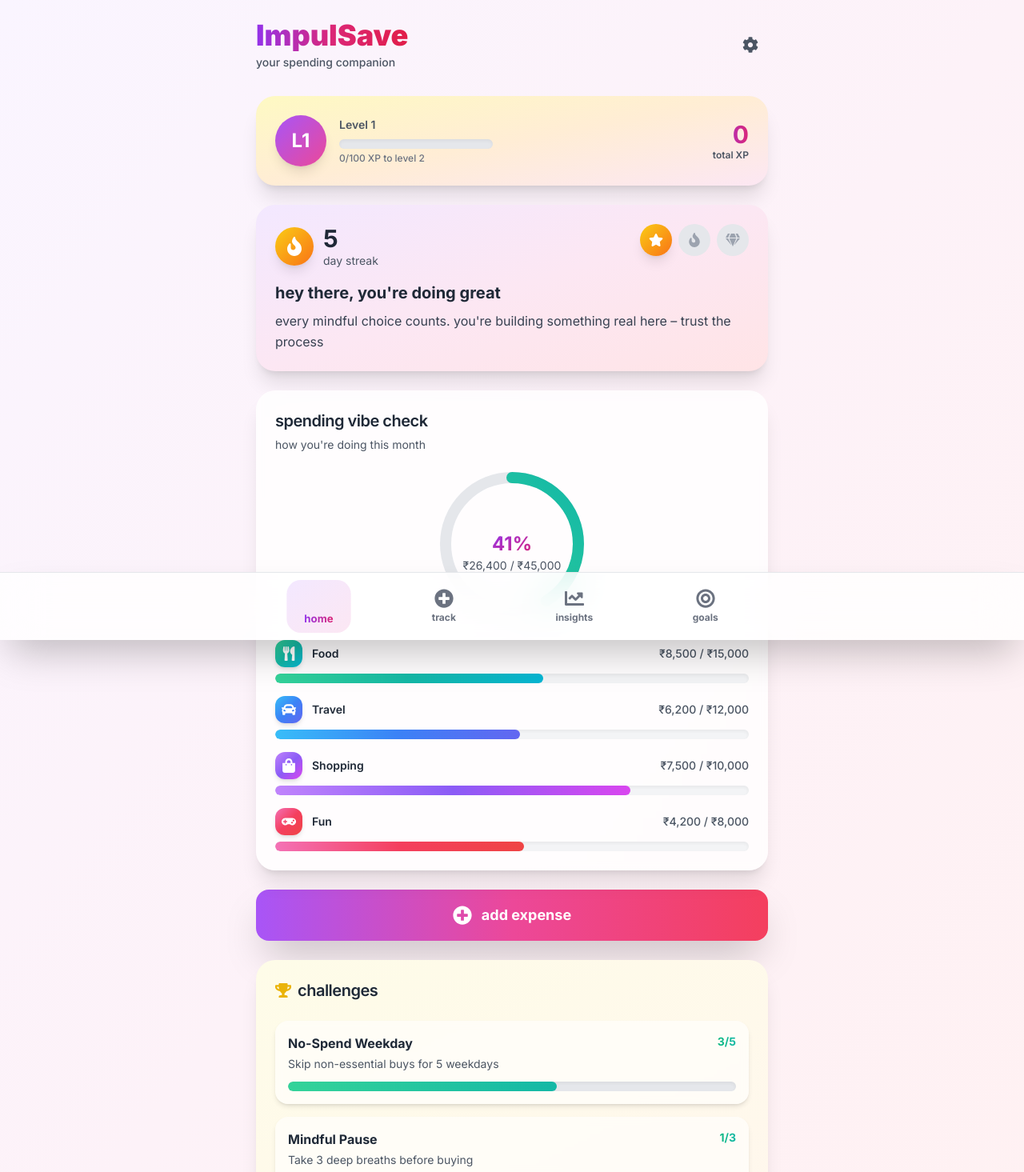
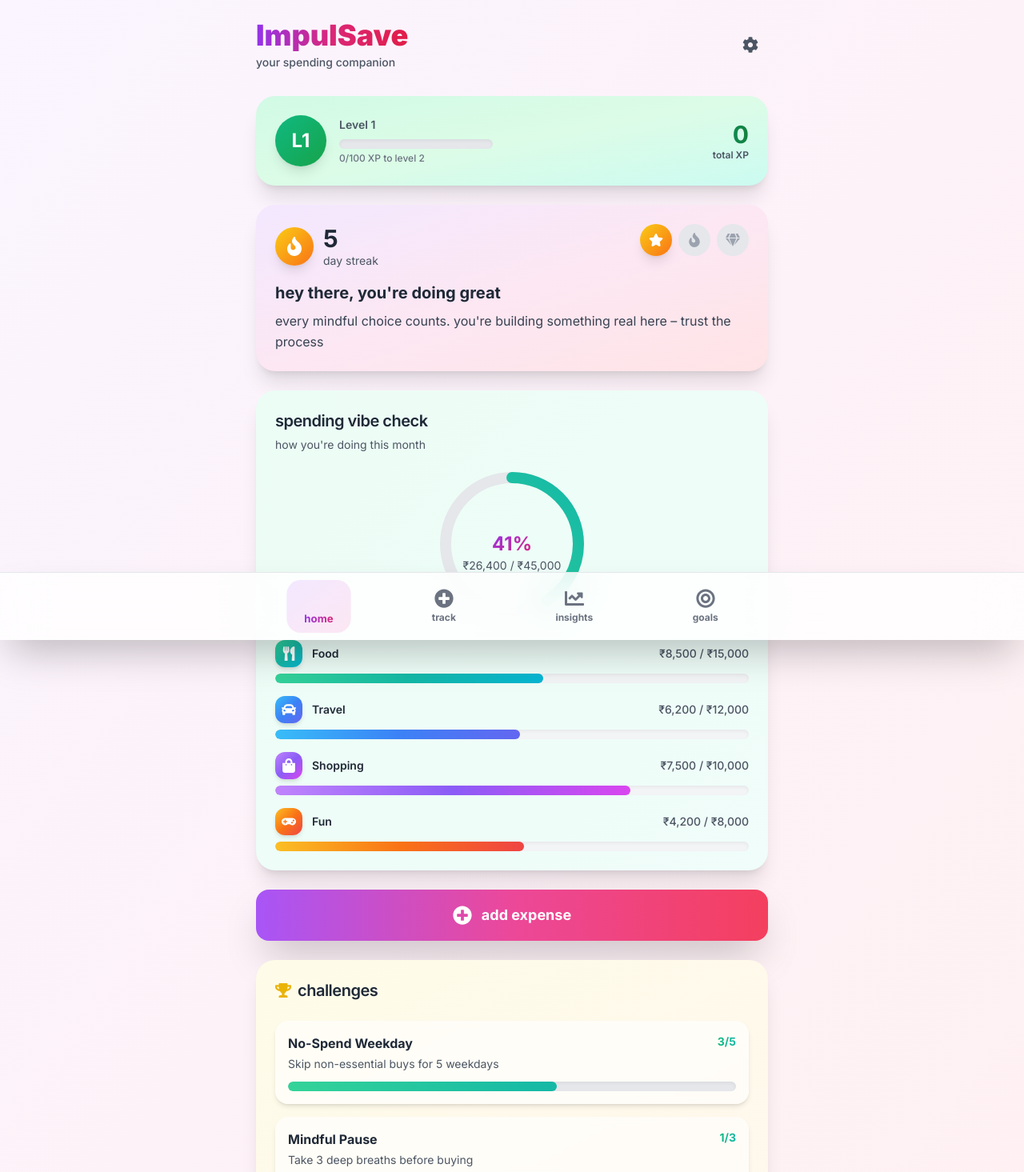
Before and after one commit to Lyzr-Apps/mindful-money-super-spark, a Next.js app: page / in a window 1280 px wide. Shown: the top 1465 px of the page at 80% size. Built offline with nearby package versions, Linux system fonts and the light colour scheme.

Commit message:
feat: added green shades to finance and savings-related elements across the app

```diff
--- a/app/page.tsx
+++ b/app/page.tsx
@@ -160,7 +160,7 @@ const CATEGORIES = [
   { id: 'food', name: 'Food', icon: FaUtensils, gradient: 'from-emerald-400 via-teal-500 to-cyan-500' },
   { id: 'travel', name: 'Travel', icon: FaCar, gradient: 'from-sky-400 via-blue-500 to-indigo-500' },
   { id: 'shopping', name: 'Shopping', icon: FaShoppingBag, gradient: 'from-purple-400 via-violet-500 to-fuchsia-500' },
-  { id: 'entertainment', name: 'Fun', icon: FaGamepad, gradient: 'from-pink-400 via-rose-500 to-red-500' }
+  { id: 'entertainment', name: 'Fun', icon: FaGamepad, gradient: 'from-amber-400 via-orange-500 to-red-500' }
 ]
 
 const MOODS: Array<{ id: Mood; icon: any; label: string; color: string }> = [
@@ -174,8 +174,8 @@ const MOODS: Array<{ id: Mood; icon: any; label: string; color: string }> = [
 const BADGES: Badge[] = [
   { id: '1', name: 'First Steps', icon: FaStar, color: 'from-yellow-400 to-orange-500', unlocked: true, description: 'Logged your first expense', xp: 50 },
   { id: '2', name: 'Week Warrior', icon: FaFire, color: 'from-orange-400 to-red-500', unlocked: false, description: '7 days of tracking', xp: 100 },
-  { id: '3', name: 'Budget Boss', icon: FaGem, color: 'from-purple-400 to-pink-500', unlocked: false, description: 'Stayed within budget for a month', xp: 200 },
-  { id: '4', name: 'Savings Star', icon: FaRocket, color: 'from-blue-400 to-cyan-500', unlocked: false, description: 'Reached your first savings goal', xp: 150 },
+  { id: '3', name: 'Budget Boss', icon: FaGem, color: 'from-emerald-400 to-green-500', unlocked: false, description: 'Stayed within budget for a month', xp: 200 },
+  { id: '4', name: 'Savings Star', icon: FaRocket, color: 'from-emerald-400 via-green-500 to-teal-500', unlocked: false, description: 'Reached your first savings goal', xp: 150 },
   { id: '5', name: 'Mindful Master', icon: FaHeart, color: 'from-pink-400 to-rose-500', unlocked: false, description: 'Used mood check-in 10 times', xp: 120 },
   { id: '6', name: 'Streak Legend', icon: FaFire, color: 'from-red-400 to-orange-500', unlocked: false, description: '30 day streak', xp: 300 }
 ]
@@ -504,7 +504,8 @@ export default function Home() {
     const gradientColorMap: { [key: string]: { start: string; end: string } } = {
       'from-emerald-400 to-teal-500': { start: '#34d399', end: '#14b8a6' },
       'from-purple-400 to-pink-500': { start: '#c084fc', end: '#ec4899' },
-      'from-emerald-400 via-teal-500 to-cyan-500': { start: '#34d399', end: '#06b6d4' }
+      'from-emerald-400 via-teal-500 to-cyan-500': { start: '#34d399', end: '#06b6d4' },
+      'from-emerald-400 via-green-500 to-teal-500': { start: '#34d399', end: '#14b8a6' }
     }
 
     const colors = gradientColorMap[gradient] || { start: '#34d399', end: '#14b8a6' }
@@ -911,18 +912,18 @@ export default function Home() {
   const DashboardScreen = () => (
     <div className="space-y-6 pb-28">
       {/* Level & XP Card */}
-      <Card className="bg-gradient-to-br from-yellow-100 via-orange-100 to-pink-100 border-none shadow-xl rounded-3xl overflow-hidden">
+      <Card className="bg-gradient-to-br from-emerald-100 via-green-100 to-teal-100 border-none shadow-xl rounded-3xl overflow-hidden">
         <CardContent className="pt-6">
           <div className="flex items-center justify-between">
             <div className="flex items-center space-x-4">
-              <div className="bg-gradient-to-br from-purple-500 to-pink-500 rounded-full w-16 h-16 flex items-center justify-center shadow-lg">
+              <div className="bg-gradient-to-br from-emerald-500 to-green-600 rounded-full w-16 h-16 flex items-center justify-center shadow-lg">
                 <span className="text-2xl font-bold text-white">L{level}</span>
               </div>
               <div className="flex-1">
                 <p className="text-sm text-gray-600 font-semibold">Level {level}</p>
                 <div className="mt-2 h-3 w-48 bg-gray-200 rounded-full overflow-hidden shadow-inner">
                   <div
-                    className="h-full bg-gradient-to-r from-purple-400 via-pink-400 to-rose-400 transition-all duration-700 ease-out rounded-full"
+                    className="h-full bg-gradient-to-r from-emerald-400 via-green-500 to-teal-500 transition-all duration-700 ease-out rounded-full"
                     style={{ width: `${xpProgressInLevel(xp)}%` }}
                   />
                 </div>
@@ -932,7 +933,7 @@ export default function Home() {
               </div>
             </div>
             <div className="text-right">
-              <p className="text-3xl font-bold bg-gradient-to-r from-purple-600 to-pink-600 bg-clip-text text-transparent">
+              <p className="text-3xl font-bold bg-gradient-to-r from-emerald-600 to-green-700 bg-clip-text text-transparent">
                 {xp}
               </p>
               <p className="text-xs text-gray-600 font-semibold">total XP</p>
@@ -981,7 +982,7 @@ export default function Home() {
       </Card>
 
       {/* Spending Health Ring */}
-      <Card className="shadow-xl rounded-3xl border-none bg-white/80 backdrop-blur-sm">
+      <Card className="shadow-xl rounded-3xl border-none bg-gradient-to-br from-emerald-50 to-teal-50">
         <CardHeader>
           <CardTitle className="text-gray-800 text-xl">spending vibe check</CardTitle>
           <CardDescription className="text-gray-600">how you're doing this month</CardDescription>
@@ -992,7 +993,7 @@ export default function Home() {
               percentage={getOverallHealth()}
               size={180}
               strokeWidth={14}
-              gradient="from-emerald-400 to-teal-500"
+              gradient="from-emerald-400 via-green-500 to-teal-500"
             />
             <div className="absolute inset-0 flex items-center justify-center">
               <div className="text-center">
@@ -1704,7 +1705,7 @@ export default function Home() {
   const GoalsScreen = () => (
     <div className="space-y-6 pb-28">
       <div className="mb-6">
-        <h2 className="text-3xl font-bold bg-gradient-to-r from-purple-600 to-pink-600 bg-clip-text text-transparent">
+        <h2 className="text-3xl font-bold bg-gradient-to-r from-emerald-600 to-green-600 bg-clip-text text-transparent">
           goals & savings
         </h2>
         <p className="text-gray-600 text-sm mt-1">dream big, start small</p>
@@ -1715,7 +1716,7 @@ export default function Home() {
         {goals.map(goal => {
           const percentage = (goal.current / goal.target) * 100
           return (
-            <Card key={goal.id} className="shadow-xl rounded-3xl border-none bg-gradient-to-br from-purple-50 to-pink-50">
+            <Card key={goal.id} className="shadow-xl rounded-3xl border-none bg-gradient-to-br from-emerald-50 via-green-50 to-teal-50">
               <CardContent className="pt-6">
                 <div className="flex items-start justify-between mb-6">
                   <div className="flex-1">
@@ -1731,7 +1732,7 @@ export default function Home() {
                     percentage={percentage}
                     size={90}
                     strokeWidth={9}
-                    gradient="from-purple-400 to-pink-500"
+                    gradient="from-emerald-400 via-green-500 to-teal-500"
                   />
                 </div>
                 <div className="space-y-3">
@@ -1743,7 +1744,7 @@ export default function Home() {
                   </div>
                   <div className="h-4 bg-gray-200 rounded-full overflow-hidden shadow-inner">
                     <div
-                      className="h-full bg-gradient-to-r from-purple-400 to-pink-500 transition-all duration-700 ease-out rounded-full"
+                      className="h-full bg-gradient-to-r from-emerald-400 via-green-500 to-teal-500 transition-all duration-700 ease-out rounded-full"
                       style={{ width: `${Math.min(percentage, 100)}%` }}
                     />
                   </div>
```
